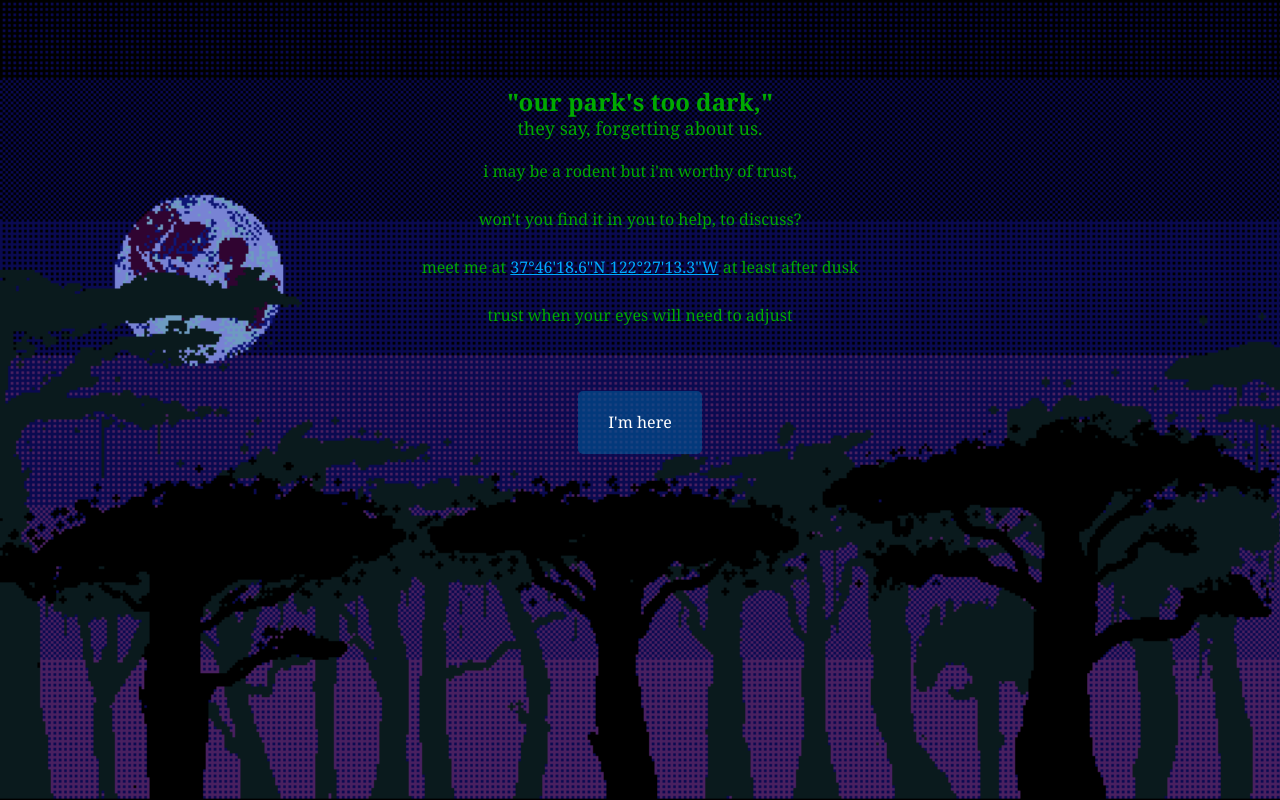
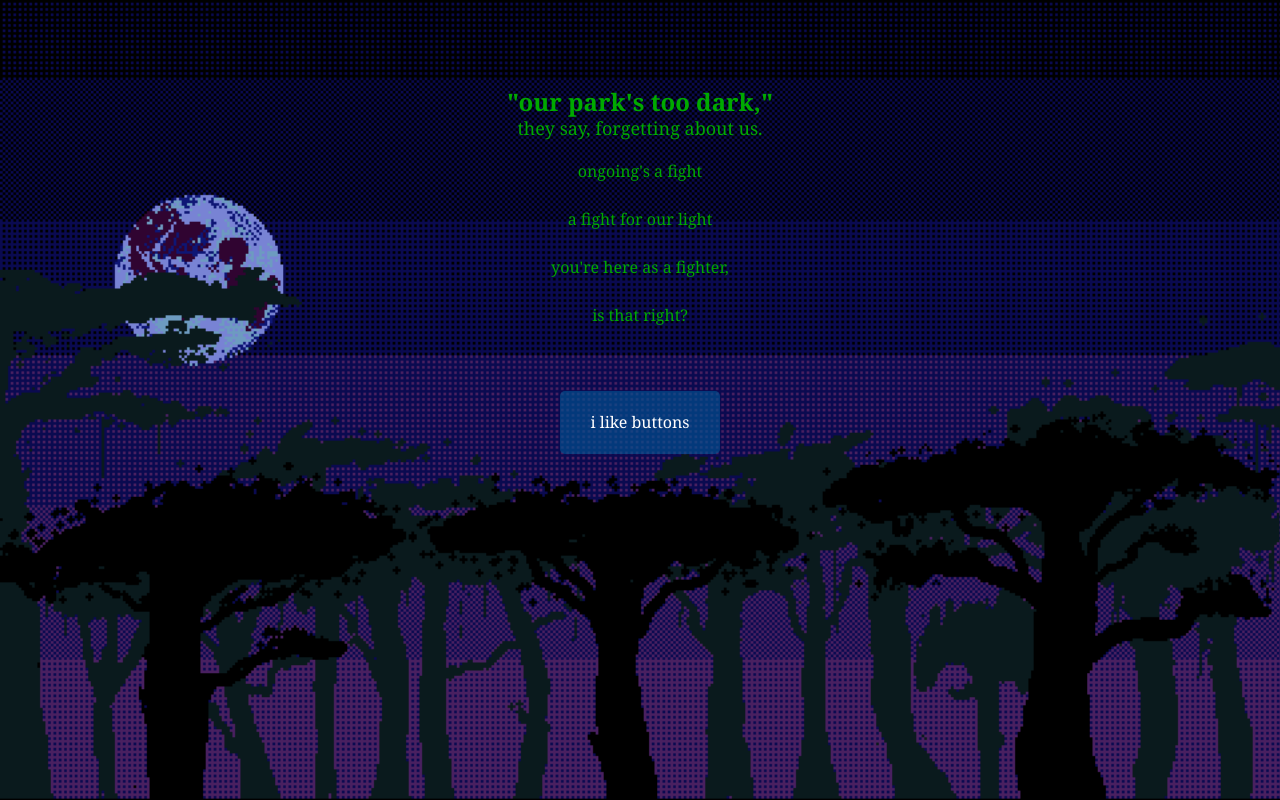
Before and after one commit to masonzoyt/sanfrancisglo, a plain HTML site: page index.html in a window 1280 px wide. Drawn offline with Linux system fonts and the light colour scheme.

Commit message:
change poem

```diff
--- a/index.html
+++ b/index.html
@@ -11,11 +11,11 @@
     <div class="container">
         <div class="h1">"our park's too dark,"</div>
         <div class="p1">they say, forgetting about us.</div>
-        <p>i may be a rodent but i'm worthy of trust, </p>
-        <p>won't you find it in you to help, to discuss? </p>
-        <p> meet me at <a href="https://tinyurl.com/3d63mx8y">37°46'18.6"N 122°27'13.3"W</a> at least after dusk</p>
-        <p>trust when your eyes will need to adjust </p>
-        <button class="btn-primary" id="imhere">I'm here</button>
+        <p>ongoing's a fight</p>
+        <p>a fight for our light</p>
+        <p>you're here as a fighter,</p>
+        <p>is that right?</p>
+        <button class="btn-primary" id="imhere">i like buttons</button>
     </div>
    <script src="scripts.js"></script>
 </body>
```
Also changed, not shown: 2 other files.
